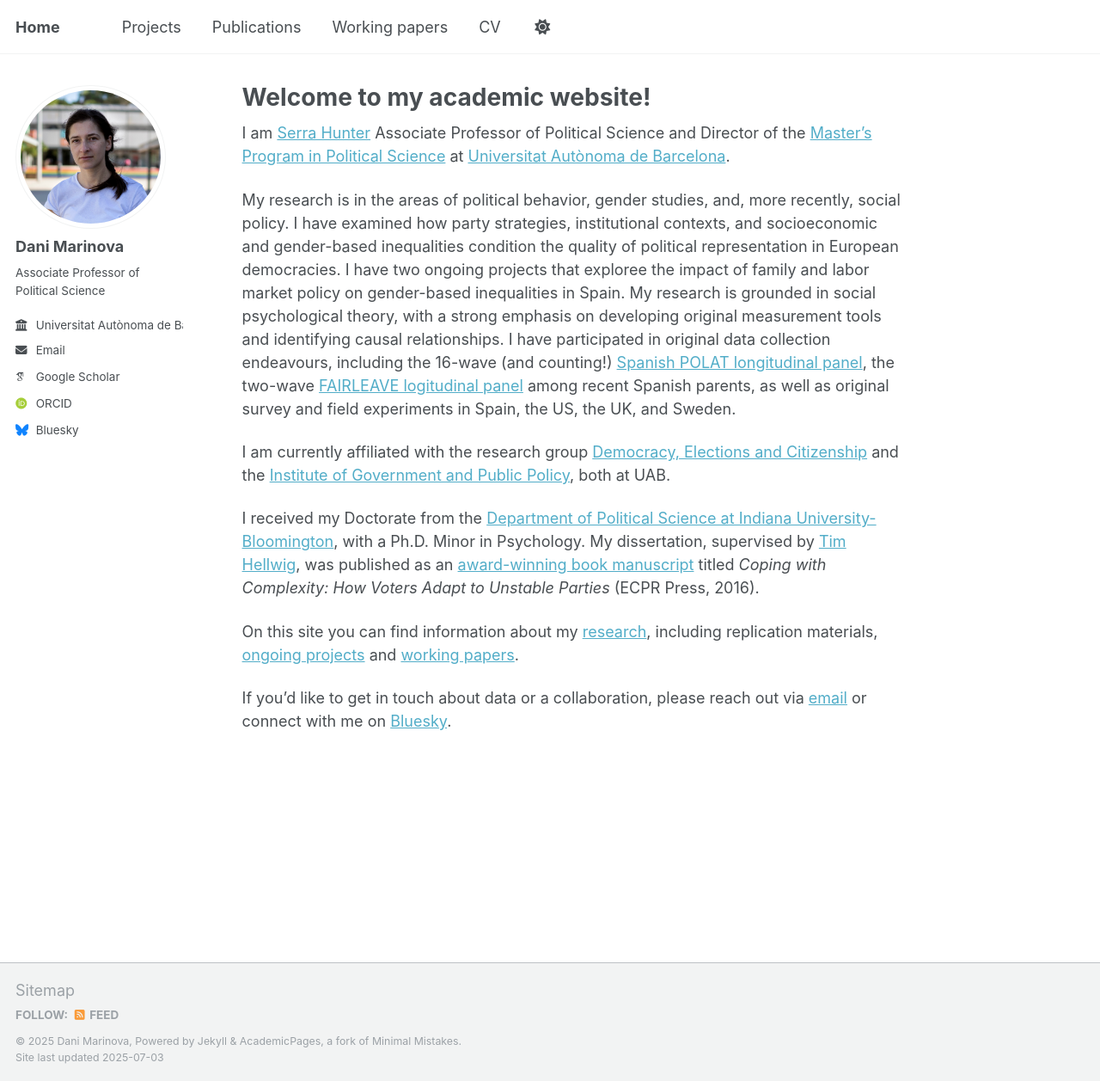
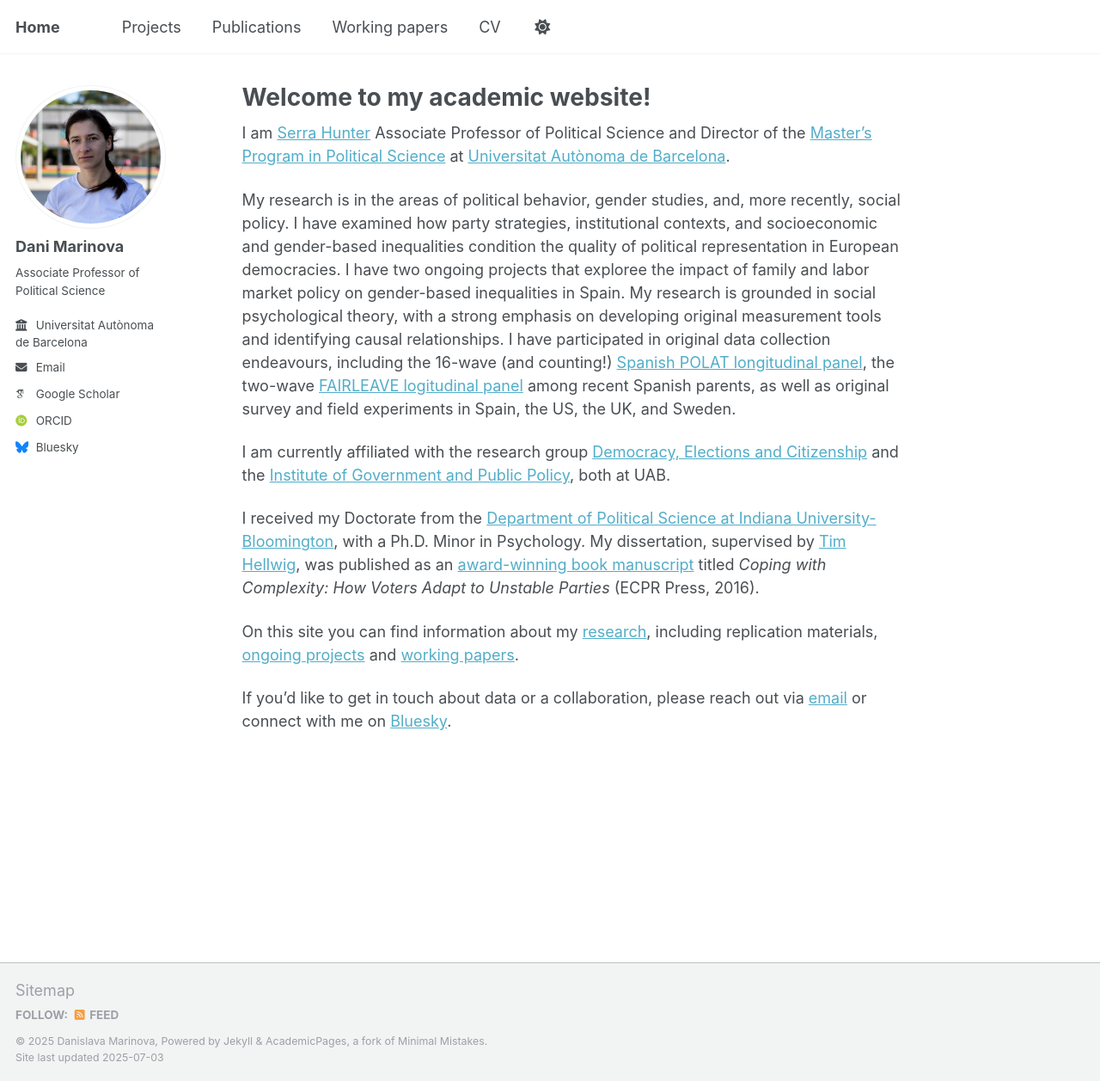
Before and after one commit to cyrila24/personal, a Jekyll site: the page built from index.md, in a window 1280 px wide and 1257 px high. Shown: the whole window at 86% size. Built offline with Jekyll 4.4.1, drawn with Linux system fonts in a browser that asks for light colours; some web fonts are replaced; a script that is not in the unit is left out.

Commit message:
Update _config.yml

```diff
--- a/_config.yml
+++ b/_config.yml
@@ -5,7 +5,7 @@ locale                   : "en-US"
 site_theme               : "default"
 title                    : "Home"
 title_separator          : "-"
-name                     : &name "Dani Marinova"
+name                     : &name "Danislava Marinova"
 description              : &description "personal description"
 url                      : "https://cyrila24.github.io"
 baseurl                  : "/personal"
@@ -16,7 +16,7 @@ author:
   avatar           : "/images/clarafortuny.jpg"
   name             : "Dani Marinova"
   bio              : "Associate Professor of Political Science"
-  employer         : "Universitat Autònoma de Barcelona"
+  employer         : "Universitat Autònoma<br>de Barcelona"
   email            : "dani.marinova@uab.cat"
   googlescholar    : "https://scholar.google.com/citations?user=0Qgt2pUAAAAJ&hl=en"
   orcid            : "https://orcid.org/0000-0001-7067-6792"
```
